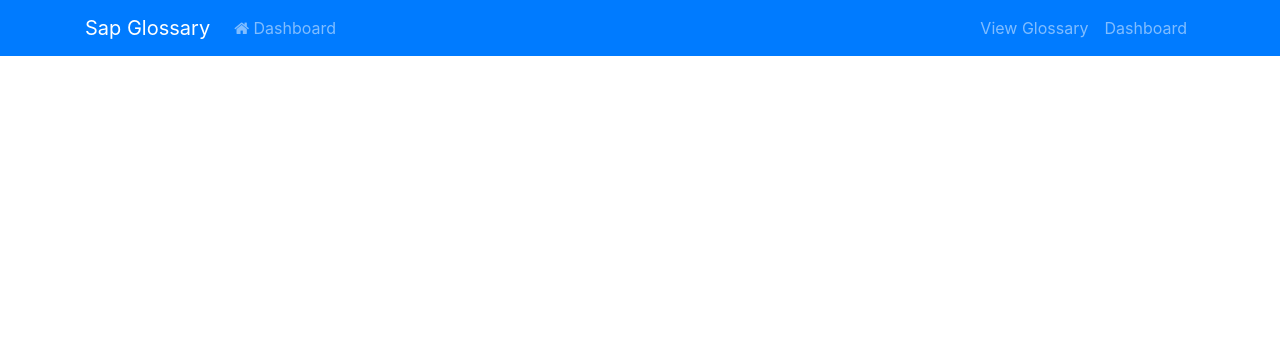
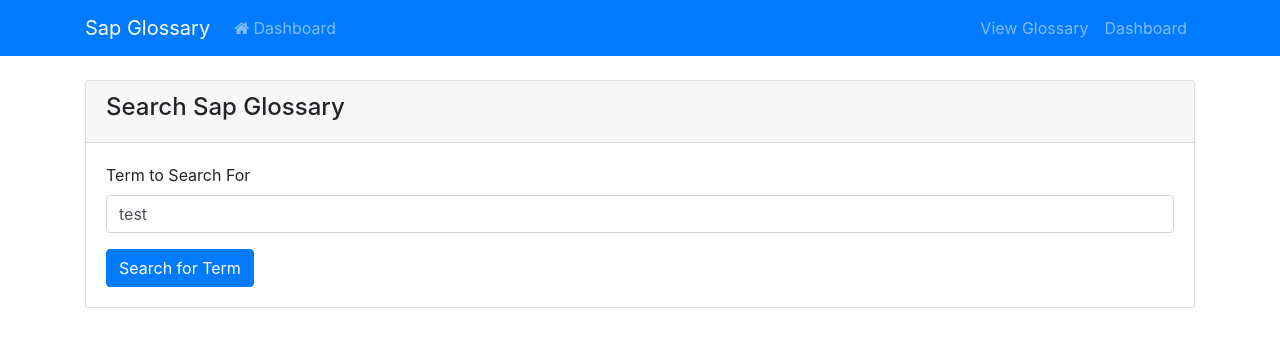
Before and after one commit to FranklinParker/WebCrawlerSample, an Angular app in the folder SapGlossaryClient/: page / in a window 1280 px wide. Shown: the top 344 px of the page. Built offline with nearby package versions, Linux system fonts and the light colour scheme.

Commit message:
Client search for sap term

```diff
--- a/SapGlossaryClient/src/app/app.component.html
+++ b/SapGlossaryClient/src/app/app.component.html
@@ -22,3 +22,6 @@
     </div>
   </div>
 </nav>
+<div class="container">
+  <app-sap-glossary-home></app-sap-glossary-home>
+</div>
--- a/SapGlossaryClient/src/app/app.module.ts
+++ b/SapGlossaryClient/src/app/app.module.ts
@@ -3,6 +3,7 @@ import { NgModule } from '@angular/core';
 
 
 import { AppComponent } from './app.component';
+import {SapModule} from "./sap/sap.module";
 
 
 @NgModule({
@@ -10,7 +11,8 @@ import { AppComponent } from './app.component';
     AppComponent
   ],
   imports: [
-    BrowserModule
+    BrowserModule,
+    SapModule
   ],
   providers: [],
   bootstrap: [AppComponent]
--- /dev/null
+++ b/SapGlossaryClient/src/app/sap/components/sap-glossary-home/sap-glossary-home.component.html
@@ -0,0 +1 @@
+<app-sap-glossary-search></app-sap-glossary-search>
--- /dev/null
+++ b/SapGlossaryClient/src/app/sap/components/sap-glossary-home/sap-glossary-home.component.ts
@@ -0,0 +1,15 @@
+import { Component, OnInit } from '@angular/core';
+
+@Component({
+  selector: 'app-sap-glossary-home',
+  templateUrl: './sap-glossary-home.component.html',
+  styleUrls: ['./sap-glossary-home.component.css']
+})
+export class SapGlossaryHomeComponent implements OnInit {
+
+  constructor() { }
+
+  ngOnInit() {
+  }
+
+}
--- /dev/null
+++ b/SapGlossaryClient/src/app/sap/components/sap-glossary-search/sap-glossary-search.component.html
@@ -0,0 +1,22 @@
+<div class="card">
+  <div class="card-header">
+    <h4>Search Sap Glossary </h4>
+
+  </div>
+  <div class="card-body">
+    <div class="form-group">
+      <label>Term to Search For</label>
+      <input
+        type="text"
+        [(ngModel)]="searchTerm"
+        class="form-control"
+        name="searchTerm">
+    </div>
+    <button class="btn btn-primary"
+            (click)="searchSapGlossaryTerm()">
+      Search for Term</button>
+
+  </div>
+
+
+</div>
--- /dev/null
+++ b/SapGlossaryClient/src/app/sap/components/sap-glossary-search/sap-glossary-search.component.ts
@@ -0,0 +1,23 @@
+import { Component, OnInit } from '@angular/core';
+
+@Component({
+  selector: 'app-sap-glossary-search',
+  templateUrl: './sap-glossary-search.component.html',
+  styleUrls: ['./sap-glossary-search.component.css']
+})
+export class SapGlossarySearchComponent implements OnInit {
+  searchTerm ='test';
+  constructor() { }
+
+  ngOnInit() {
+  }
+
+  /**
+   * search term
+   *
+   */
+  searchSapGlossaryTerm(){
+    console.log('searchTerm:'+ this.searchTerm)
+  }
+
+}
```
Also changed, not shown: SapGlossaryClient/src/app/sap/sap.module.ts (added, +15 -0 lines), SapGlossaryClient/src/app/sap/components/sap-glossary-home/sap-glossary-home.component.css (added), SapGlossaryClient/src/app/sap/components/sap-glossary-search/sap-glossary-search.component.css (added).
